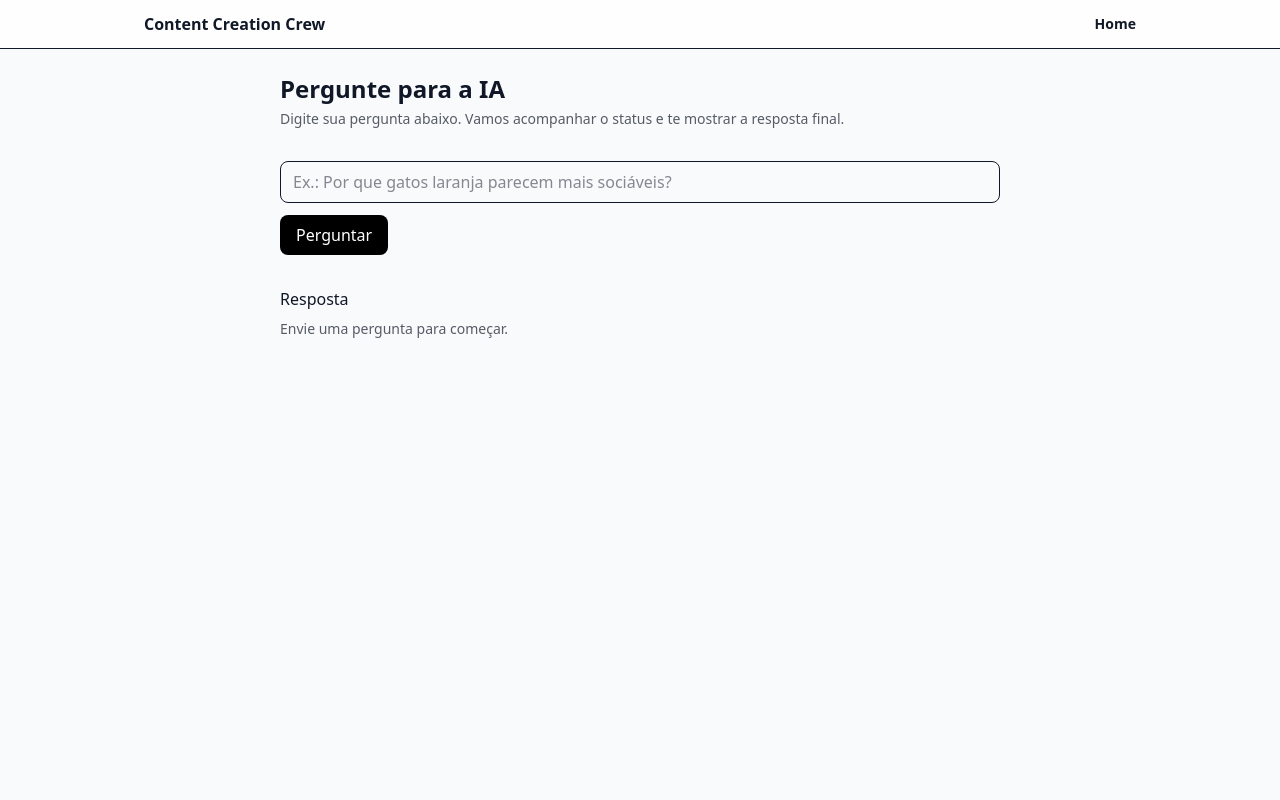
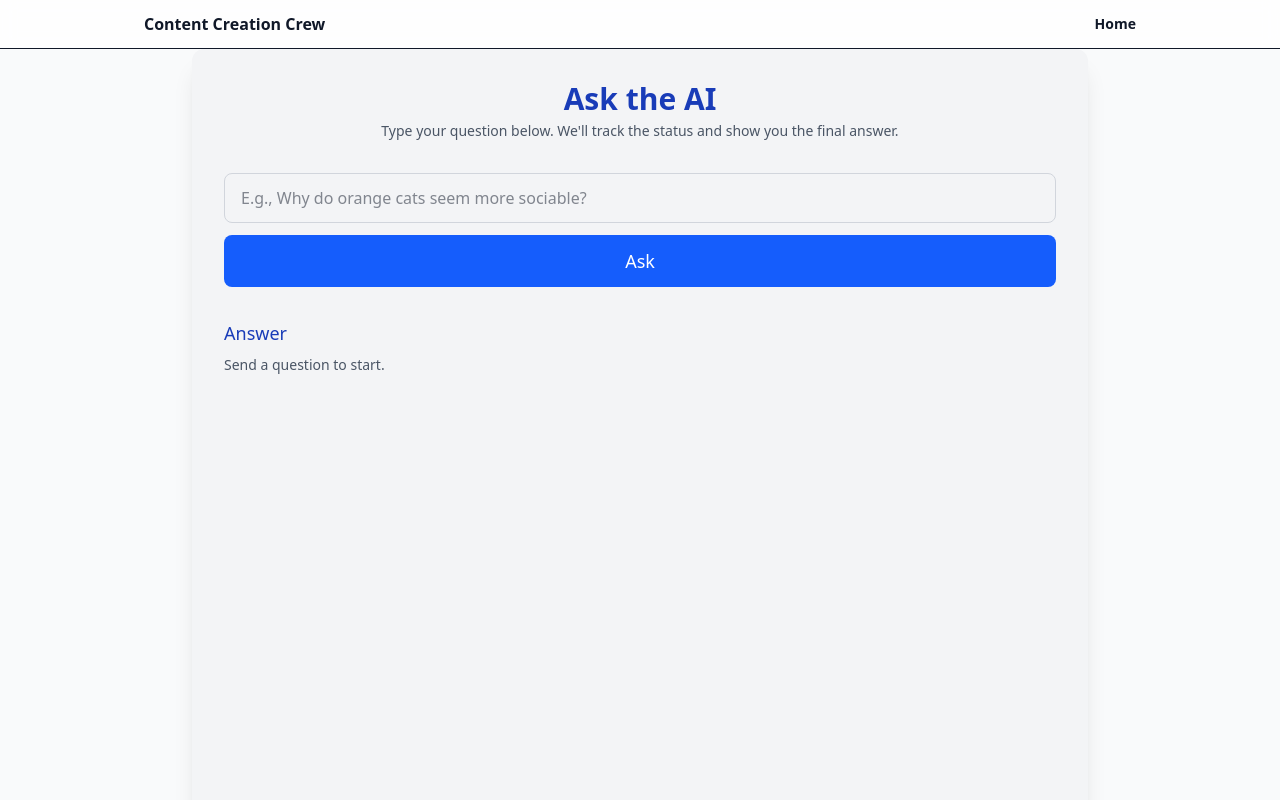
Before and after one commit to Cophhy/crew_project, a Next.js app in the folder web/: page / in a window 1280 px wide. Shown: the top 800 px of the page. Built offline with nearby package versions, Linux system fonts and the light colour scheme; no server answers.

Commit message:
front fixed

```diff
--- a/web/src/app/page.tsx
+++ b/web/src/app/page.tsx
@@ -5,7 +5,6 @@ import { API_BASE, createRun, getResult, getStatus } from "@/lib/api";
 
 type Data = {
   status?: "queued" | "running" | "finished" | "failed";
-  step?: "research" | "writing" | "editing";
   error?: string;
 };
 
@@ -17,7 +16,7 @@ export default function OnePageApp() {
   const [busy, setBusy] = useState(false);
   const esRef = useRef<EventSource | null>(null);
 
-  // encerra SSE ao desmontar
+  // Cleanup SSE when unmounting
   useEffect(() => {
     return () => {
       if (esRef.current) esRef.current.close();
@@ -33,17 +32,17 @@ export default function OnePageApp() {
     setRunId(null);
 
     try {
-      // 1) cria execução (envia a pergunta como "topic")
+      // 1) create a run (send the question as "topic")
       const { run_id } = await createRun({
         topic: question,
         use_wikipedia: true,
       });
       setRunId(run_id);
 
-      // 2) pega status atual (bootstrap)
+      // 2) fetch current status (bootstrap)
       getStatus(run_id).then((s) => setStatus(s)).catch(() => {});
 
-      // 3) abre SSE para progresso em tempo real
+      // 3) open SSE for real-time progress
       const es = new EventSource(`${API_BASE}/runs/${run_id}/stream`);
       esRef.current = es;
 
@@ -52,7 +51,7 @@ export default function OnePageApp() {
           const d = JSON.parse((ev as MessageEvent).data) as Data;
           setStatus(d);
           if (d.status === "finished") {
-            // 4) busca resposta final (Markdown)
+            // 4) fetch final answer (Markdown)
             getResult(run_id)
               .then((r) => setAnswer(r.markdown))
               .catch(() => {});
@@ -67,7 +66,7 @@ export default function OnePageApp() {
       });
 
       es.addEventListener("error", () => {
-        // opcional: reconectar/exibir toast
+        // optional: reconnect/display toast
       });
     } catch (err: any) {
       setStatus({ status: "failed", error: err?.message || "Request failed" });
@@ -79,12 +78,11 @@ export default function OnePageApp() {
   const shortId = runId ? runId.slice(0, 8) : "";
 
   return (
-    <main className="min-h-dvh max-w-3xl mx-auto p-6 space-y-8">
-      <header className="space-y-1">
-        <h1 className="text-2xl font-semibold">Pergunte para a IA</h1>
-        <p className="text-sm opacity-70">
-          Digite sua pergunta abaixo. Vamos acompanhar o status e te mostrar a
-          resposta final.
+    <main className="min-h-screen max-w-4xl mx-auto p-8 space-y-8 bg-gray-100 rounded-xl shadow-xl">
+      <header className="space-y-1 text-center">
+        <h1 className="text-3xl font-semibold text-blue-800">Ask the AI</h1>
+        <p className="text-sm text-gray-600">
+          Type your question below. We'll track the status and show you the final answer.
         </p>
       </header>
 
@@ -92,63 +90,60 @@ export default function OnePageApp() {
         <input
           value={question}
           onChange={(e) => setQuestion(e.target.value)}
-          placeholder="Ex.: Por que gatos laranja parecem mais sociáveis?"
-          className="w-full border rounded-lg px-3 py-2 outline-none focus:ring"
+          placeholder="E.g., Why do orange cats seem more sociable?"
+          className="w-full border border-gray-300 rounded-lg px-4 py-3 outline-none focus:ring-2 focus:ring-blue-400 transition duration-200"
         />
         <button
           disabled={busy}
-          className="px-4 py-2 rounded-lg bg-black text-white disabled:opacity-50"
+          className="w-full px-4 py-3 rounded-lg bg-blue-600 text-white text-lg disabled:opacity-50 focus:ring-2 focus:ring-blue-400 transition duration-200"
         >
-          {busy ? "Enviando…" : "Perguntar"}
+          {busy ? "Submitting…" : "Ask"}
         </button>
       </form>
 
       {/* Status */}
       {runId && (
-        <section className="space-y-2">
+        <section className="space-y-4">
           <div className="flex items-center justify-between">
-            <h2 className="font-medium">Status</h2>
+            <h2 className="font-medium text-lg text-blue-800">Status</h2>
             <span className="text-xs text-gray-500">ID {shortId}…</span>
           </div>
+
+          {/* Loading Animation */}
+          <div className="flex justify-center items-center space-x-3">
+            {status.status === "running" && !busy && (
+              <div className="flex space-x-2">
+                <div className="w-3 h-3 bg-blue-500 rounded-full animate-bounce"></div>
+                <div className="w-3 h-3 bg-blue-500 rounded-full animate-bounce delay-200"></div>
+                <div className="w-3 h-3 bg-blue-500 rounded-full animate-bounce delay-400"></div>
+              </div>
+            )}
+          </div>
+
+          {/* Display status and error */}
           <div className="text-sm">
             <p>
-              <b>Situação:</b> {status.status || "—"}
-              {status.step ? ` · passo: ${status.step}` : ""}
+              <b>Status:</b> {status.status || "—"}
             </p>
             {status.error && (
-              <p className="text-red-600">Erro: {status.error}</p>
+              <p className="text-red-600 text-sm">Error: {status.error}</p>
             )}
-          </div>
-          <div className="w-full h-2 bg-gray-200 rounded">
-            <div
-              className="h-2 bg-black rounded transition-all"
-              style={{
-                width:
-                  status.status === "finished"
-                    ? "100%"
-                    : status.step === "writing"
-                    ? "66%"
-                    : status.step === "research" || status.status === "running"
-                    ? "33%"
-                    : "10%",
-              }}
-            />
           </div>
         </section>
       )}
 
-      {/* Resposta final */}
+      {/* Final Answer */}
       <section className="space-y-2">
-        <h2 className="font-medium">Resposta</h2>
+        <h2 className="font-medium text-lg text-blue-800">Answer</h2>
         {answer ? (
           <textarea
-            className="w-full h-96 border rounded-lg p-3 font-mono text-sm"
+            className="w-full h-96 border border-gray-300 rounded-lg p-3 font-mono text-sm bg-white shadow-md"
             value={answer}
             readOnly
           />
         ) : (
-          <p className="text-sm opacity-70">
-            {runId ? "Aguardando a resposta…" : "Envie uma pergunta para começar."}
+          <p className="text-sm text-gray-600">
+            {runId ? "Waiting for the answer…" : "Send a question to start."}
           </p>
         )}
       </section>
```
Also changed, not shown: 1 other file (tests, documents, lock files or other folders).
